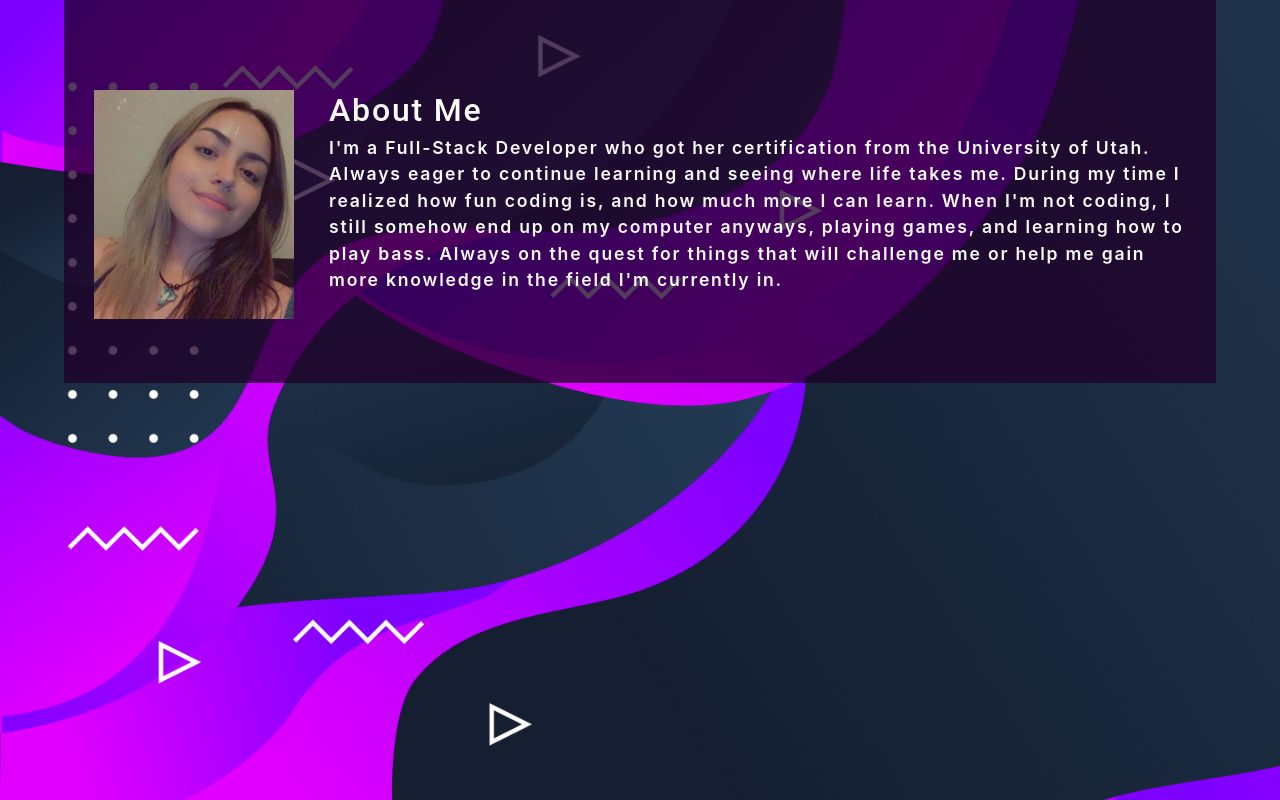
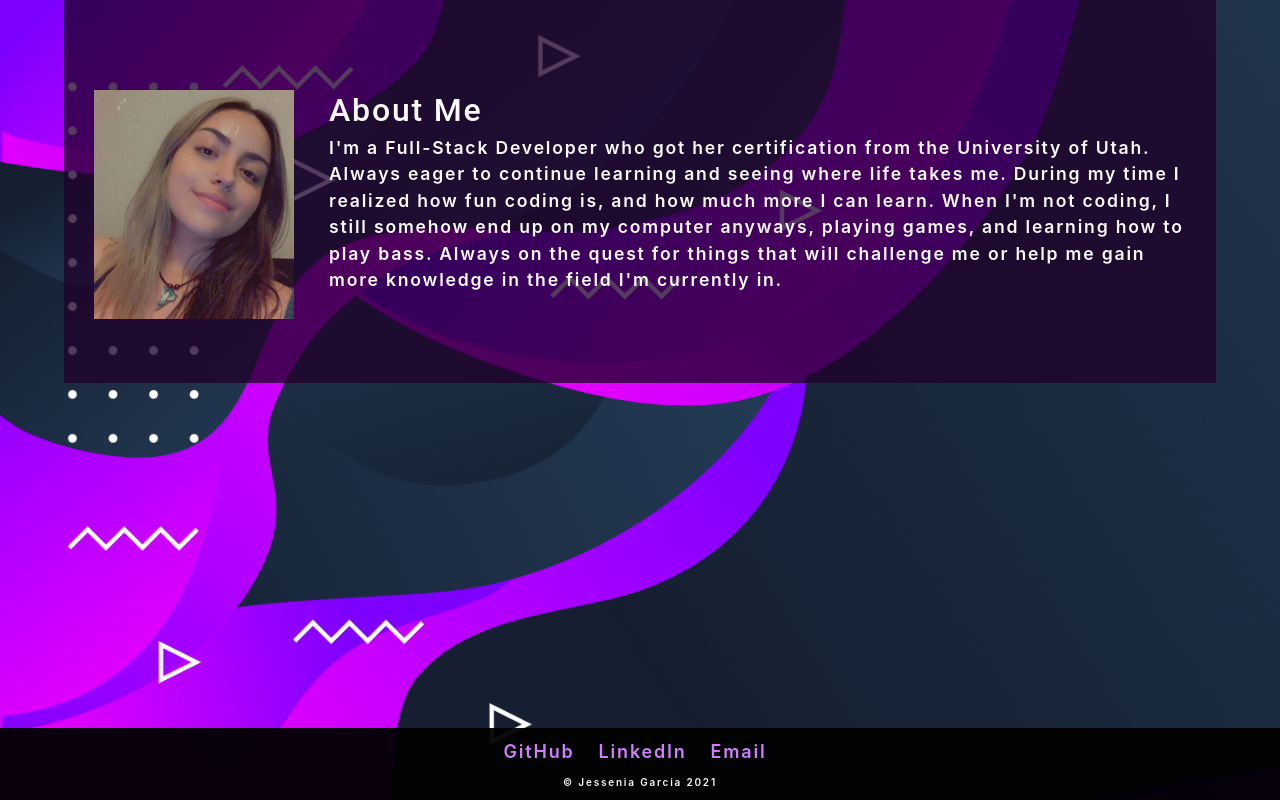
Before and after one commit to jessangarcia/react-portfolio, a React (Create React App) app: page / in a window 1280 px wide. Built offline with nearby package versions, Linux system fonts and the light colour scheme.

Commit message:
footer component added

```diff
--- a/src/App.js
+++ b/src/App.js
@@ -1,5 +1,6 @@
 import React from 'react';
 import About from './components/About';
+import Footer from './components/Footer';
 
 function App() {
   return (
@@ -8,6 +9,9 @@ function App() {
       <main>
         <About />
       </main>
+      <footer>
+        <Footer />
+      </footer>
     </div>
   );
 }
--- a/src/components/Footer/index.js
+++ b/src/components/Footer/index.js
@@ -0,0 +1,24 @@
+import React from 'react';
+
+const Footer = () => {
+    return (
+        <div className="footer" id="footer">
+            <ul>
+                <li>
+                <a href="https://github.com/jessangarcia" target="_blank" rel="noreferrer">GitHub</a>
+                </li>
+                <li>
+                <a href="https://www.linkedin.com/in/jessenia-garcia-102468194/" target="_blank" rel="noreferrer">LinkedIn</a>
+                </li>
+                <li>
+                <a href="mailto: jessenia.garcia998@gmail.com" target="_blank" rel="noreferrer">Email</a>
+                </li>
+            </ul>
+            <p>
+                &copy; Jessenia Garcia 2021
+            </p>
+        </div>
+    )
+}
+
+export default Footer;
--- a/src/index.css
+++ b/src/index.css
@@ -114,6 +114,41 @@ header {
 
 header a {
   color: var(--light);
+}
+
+footer {
+  position: absolute;
+  bottom: 0px;
+  width: 100%;
+  text-align: center;
+  background-color: rgba(0, 0, 0, .95);
+}
+
+ul {
+  margin: 10px;
+  margin-right: 60px;
+}
+
+li {
+  display: inline;
+  margin: 10px;
+}
+
+li a {
+  color: #d07eff;
+}
+
+li a:link {
+  text-decoration: none;
+}
+
+li a:hover {
+  color: #5709f5;
+}
+
+footer p {
+  text-align: center;
+  font-size: x-small;
 }
 
 button {
```
